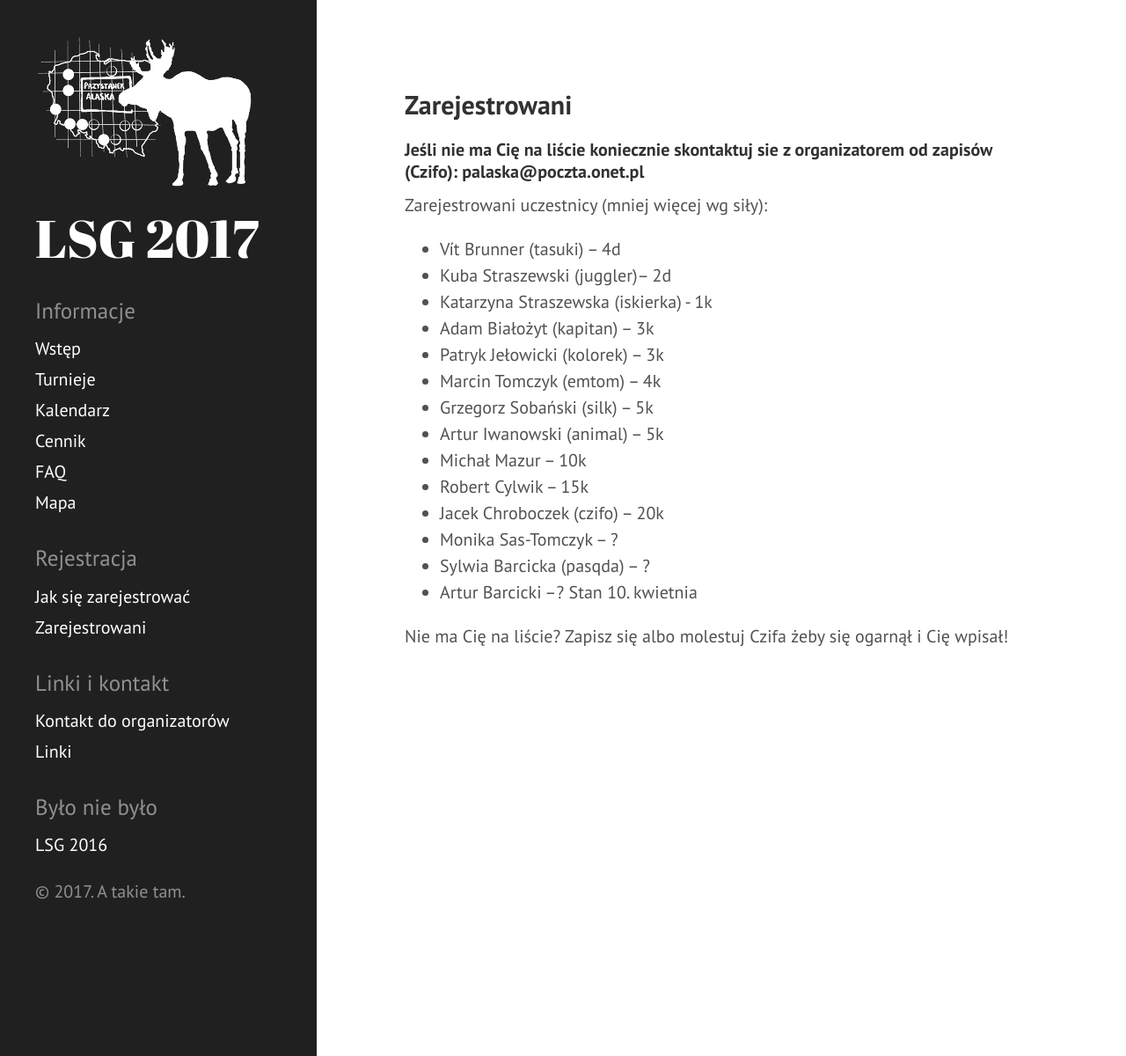
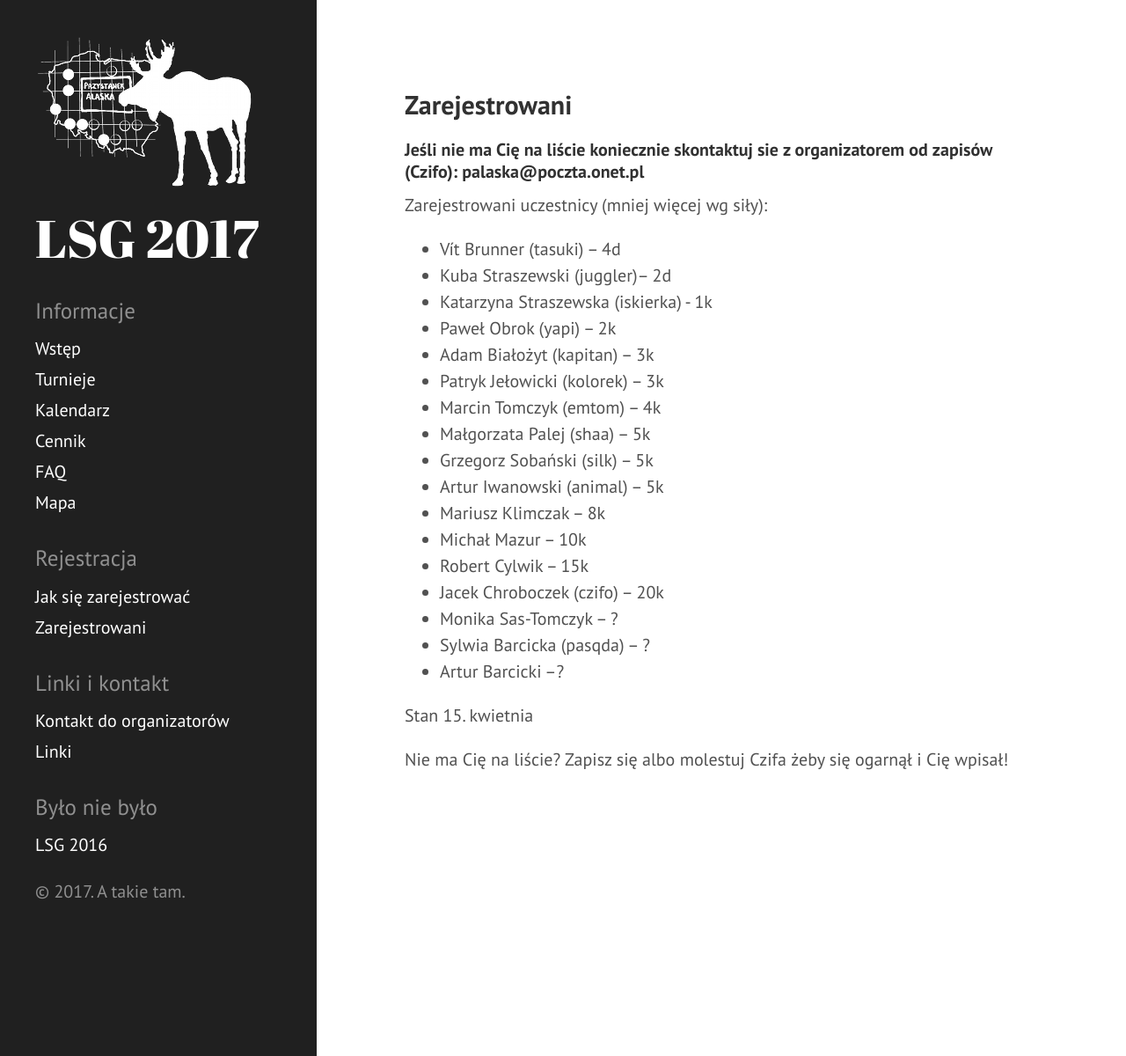
Before and after one commit to tasuki/lsg, a Jekyll site: the page built from zarejestrowani.md, in a window 1280 px wide. Shown: the whole page at 88% size. Built offline with Jekyll 4.4.1, drawn with Linux system fonts in a browser that asks for light colours.

Commit message:
Update zarejestrowani.md

```diff
--- a/zarejestrowani.md
+++ b/zarejestrowani.md
@@ -12,17 +12,21 @@ Zarejestrowani uczestnicy (mniej więcej wg siły):
 - Vít Brunner (tasuki) -- 4d
 - Kuba Straszewski (juggler)-- 2d
 - Katarzyna Straszewska (iskierka) - 1k
+- Paweł Obrok (yapi) -- 2k
 - Adam Białożyt (kapitan) -- 3k
 - Patryk Jełowicki (kolorek) -- 3k
 - Marcin Tomczyk (emtom) -- 4k
+- Małgorzata Palej (shaa) -- 5k
 - Grzegorz Sobański (silk) -- 5k
 - Artur Iwanowski (animal) -- 5k
+- Mariusz Klimczak -- 8k
 - Michał Mazur -- 10k
 - Robert Cylwik -- 15k
 - Jacek Chroboczek (czifo) -- 20k
 - Monika Sas-Tomczyk -- ?
 - Sylwia Barcicka (pasqda) -- ?
 - Artur Barcicki --?
-Stan 10. kwietnia
+
+Stan 15. kwietnia
 
 Nie ma Cię na liście?  Zapisz się albo molestuj Czifa żeby się ogarnął i Cię wpisał!
```
